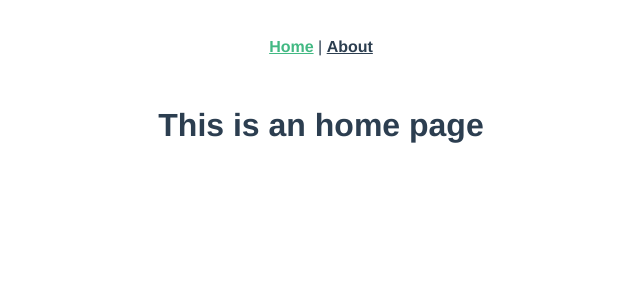
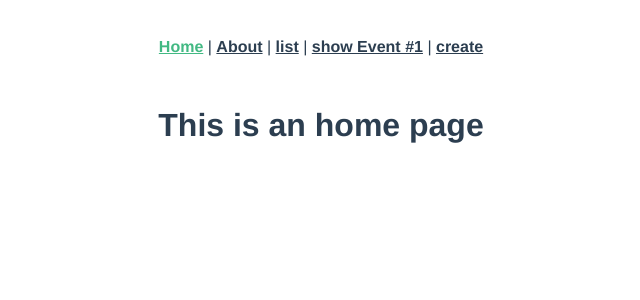
Before and after one commit to iamabdulkarim/real-world-vue, a Vue app: page / in a window 1280 px wide. Shown: the top 300 px of the page, without its empty margins (319-959 px from the left). Built offline with nearby package versions, Linux system fonts and the light colour scheme.

Commit message:
vue router with names routes and alias

```diff
--- a/src/App.vue
+++ b/src/App.vue
@@ -2,7 +2,10 @@
   <div id="app">
     <div id="nav">
       <router-link :to="{ name:'Home'}">Home</router-link> |
-      <router-link :to="{name:'About'}">About</router-link>
+      <router-link :to="{name:'About'}">About</router-link> |
+      <router-link :to="{name:'event-list'}">list</router-link> |
+      <router-link :to="{name:'event-show'}">show Event #1</router-link> |
+      <router-link :to="{name:'event-create'}">create</router-link>
     </div>
     <router-view />
   </div>
--- a/src/router/index.js
+++ b/src/router/index.js
@@ -1,6 +1,9 @@
 import Vue from "vue";
 import VueRouter from "vue-router";
 import Home from "../views/Home.vue";
+import EventList from '../views/EventList.vue';
+import EventCreate from '../views/EventCreate.vue';
+import EventShow from '../views/EventShow.vue';
 
 Vue.use(VueRouter);
 
@@ -11,6 +14,21 @@
     component: Home,
   },
   {
+    path: "/list",
+    name: "event-list",
+    component: EventList,
+  },
+  {
+    path: "/event/create",
+    name: "event-create",
+    component: EventCreate,
+  },
+  {
+    path: "/event",
+    name: "event-show",
+    component: EventShow,
+  },
+  {
     path: "/about-us",
     name: "About",
     // route level code-splitting
@@ -18,11 +36,9 @@
     // which is lazy-loaded when the route is visited.
     component: () =>
       import(/* webpackChunkName: "about" */ "../views/About.vue"),
+
+    alias:"/about"
   },
-  {
-    path:"/about",
-    redirect: {name:"About"}
-  }
 ];
 
 const router = new VueRouter({
```
Also changed, not shown: src/views/EventCreate.vue (added), src/views/EventList.vue (added), src/views/EventShow.vue (added).
